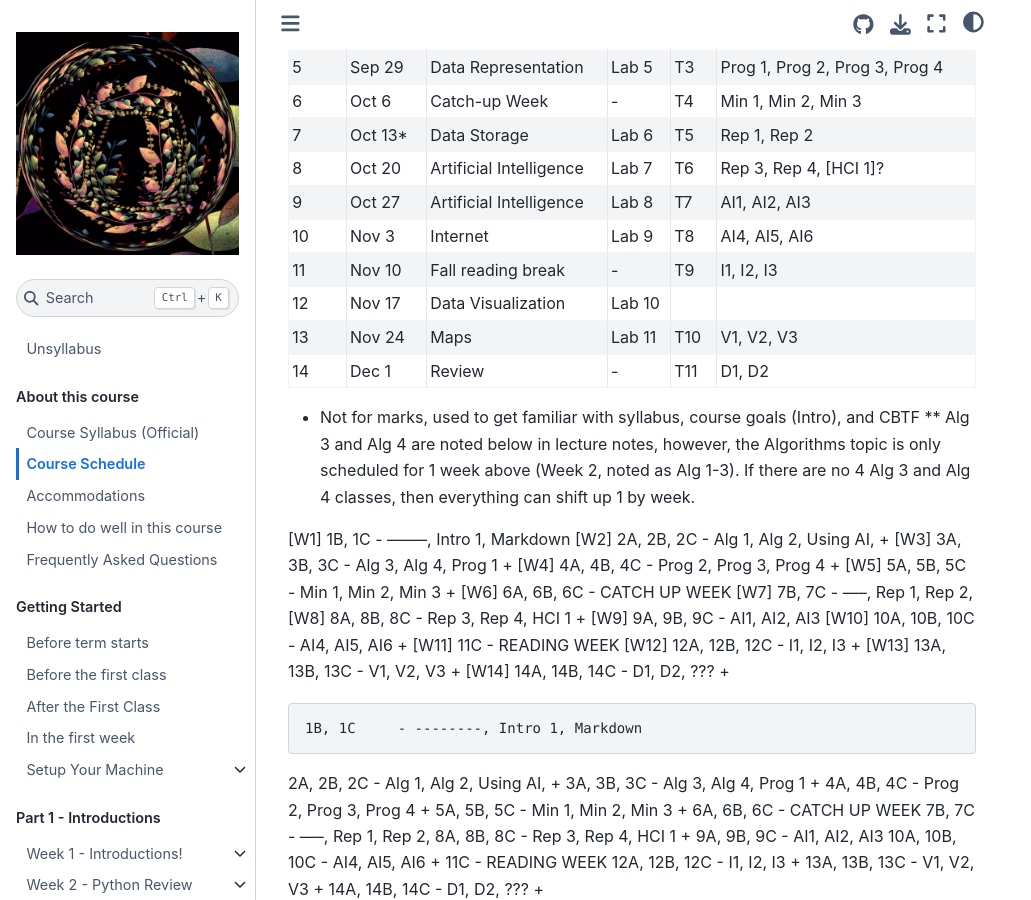
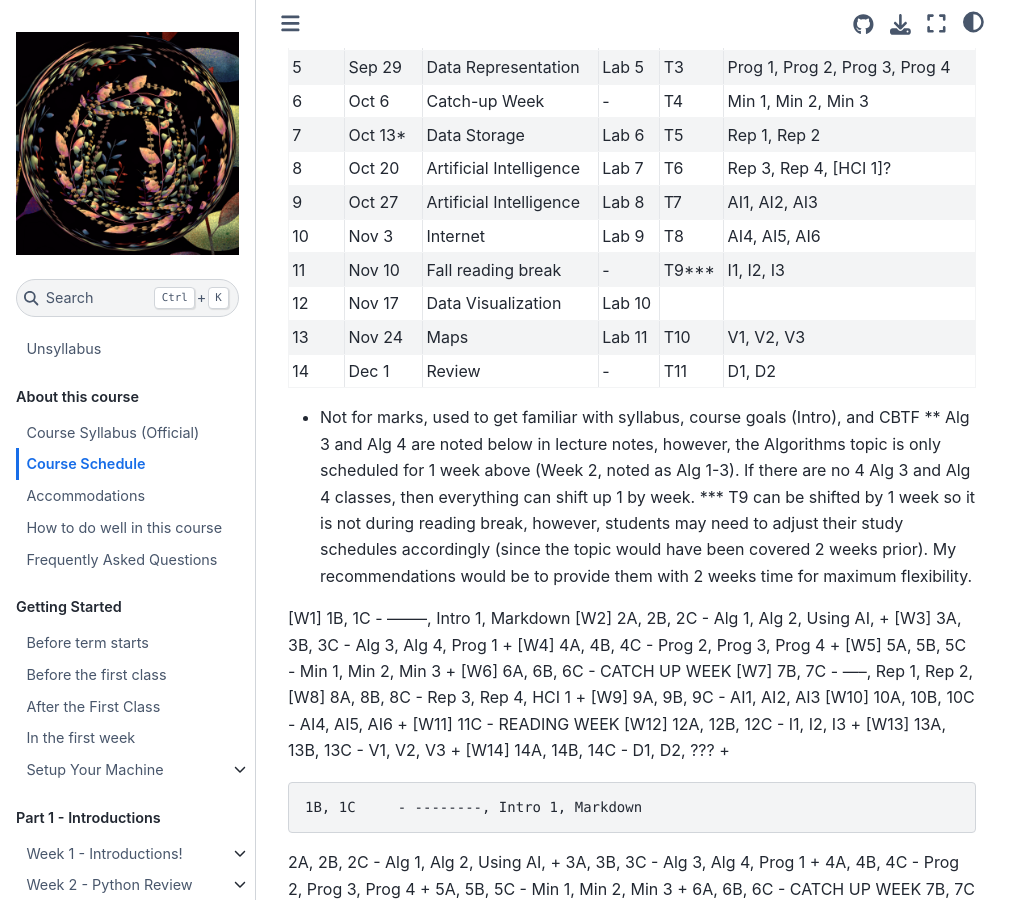
Before and after one commit to UBC-CS/cpsc100, a Jupyter Book: the page built from about/course_schedule.md, in a window 1280 px wide and 900 px high, scrolled down 326 px. Shown: the whole window, without its empty margins (0-1031 px from the left). Built offline with Jupyter Book 1.0.4 settings and Sphinx 7.4.7 and the Sphinx Book theme 1.1.4, drawn with Linux system fonts in a browser that asks for light colours; pages that are not in the unit, such as notebooks, are missing from menus.

Commit message:
Added note for reading break test

```diff
--- a/about/syllabus_bits/schedule.md
+++ b/about/syllabus_bits/schedule.md
@@ -1,26 +1,27 @@
 This is the tentative plan for {{ COURSE_CODE }} this term.
 Things may change depending on many factors so this is subject to change.
 
-| Week | Week of | Topic                   | Lab    | Test | Test Content                   |
-| ---- | ------- | ----------------------- | ------ | ---- | ------------------------------ |
-| 1    | Sep 1*  | Introductions           | Lab 1  | -    |                                |
+| Week | Week of | Topic                   | Lab    | Test  | Test Content                   |
+| ---- | ------- | ----------------------- | ------ | ----- | ------------------------------ |
+| 1    | Sep 1*  | Introductions           | Lab 1  | -     |                                |
 | 2    | Sep 8   | Algorithms              | Lab 2  | T0*   | Intro, Markdown                |
-| 3    | Sep 15  | Programming             | Lab 3  | T1   | Alg 1, Alg 2, Using AI (?)     |
-| 4    | Sep 22  | Data Mining             | Lab 4  | T2   | [Alg 3, Alg 4]**
-| 5    | Sep 29  | Data Representation     | Lab 5  | T3   | Prog 1, Prog 2, Prog 3, Prog 4 |
-| 6    | Oct 6   | Catch-up Week           | -      | T4   | Min 1, Min 2, Min 3            |
-| 7    | Oct 13* | Data Storage            | Lab 6  | T5   | Rep 1, Rep 2                   |
-| 8    | Oct 20  | Artificial Intelligence | Lab 7  | T6   | Rep 3, Rep 4, [HCI 1]?         |
-| 9    | Oct 27  | Artificial Intelligence | Lab 8  | T7   | AI1, AI2, AI3                  |
-| 10   | Nov 3   | Internet                | Lab 9  | T8   | AI4, AI5, AI6                  |
-| 11   | Nov 10  | Fall reading break      | -      | T9   | I1, I2, I3                     |
-| 12   | Nov 17  | Data Visualization      | Lab 10 |      |                                |
-| 13   | Nov 24  | Maps                    | Lab 11 | T10  | V1, V2, V3                     |
-| 14   | Dec 1   | Review                  | -      | T11  | D1, D2                         |
+| 3    | Sep 15  | Programming             | Lab 3  | T1    | Alg 1, Alg 2, Using AI (?)     |
+| 4    | Sep 22  | Data Mining             | Lab 4  | T2    | [Alg 3, Alg 4]**               |
+| 5    | Sep 29  | Data Representation     | Lab 5  | T3    | Prog 1, Prog 2, Prog 3, Prog 4 |
+| 6    | Oct 6   | Catch-up Week           | -      | T4    | Min 1, Min 2, Min 3            |
+| 7    | Oct 13* | Data Storage            | Lab 6  | T5    | Rep 1, Rep 2                   |
+| 8    | Oct 20  | Artificial Intelligence | Lab 7  | T6    | Rep 3, Rep 4, [HCI 1]?         |
+| 9    | Oct 27  | Artificial Intelligence | Lab 8  | T7    | AI1, AI2, AI3                  |
+| 10   | Nov 3   | Internet                | Lab 9  | T8    | AI4, AI5, AI6                  |
+| 11   | Nov 10  | Fall reading break      | -      | T9*** | I1, I2, I3                     |
+| 12   | Nov 17  | Data Visualization      | Lab 10 |       |                                |
+| 13   | Nov 24  | Maps                    | Lab 11 | T10   | V1, V2, V3                     |
+| 14   | Dec 1   | Review                  | -      | T11   | D1, D2                         |
 
 
 * Not for marks, used to get familiar with syllabus, course goals (Intro), and CBTF
 ** Alg 3 and Alg 4 are noted below in lecture notes, however, the Algorithms topic is only scheduled for 1 week above (Week 2, noted as Alg 1-3). If there are no 4 Alg 3 and Alg 4 classes, then everything can shift up 1 by week.
+*** T9 can be shifted by 1 week so it is not during reading break, however, students may need to adjust their study schedules accordingly (since the topic would have been covered 2 weeks prior). My recommendations would be to provide them with 2 weeks time for maximum flexibility.
 
 [W1]     1B, 1C     - --------, Intro 1, Markdown
 [W2]  2A, 2B, 2C     - Alg 1, Alg 2, Using AI,      +
```
